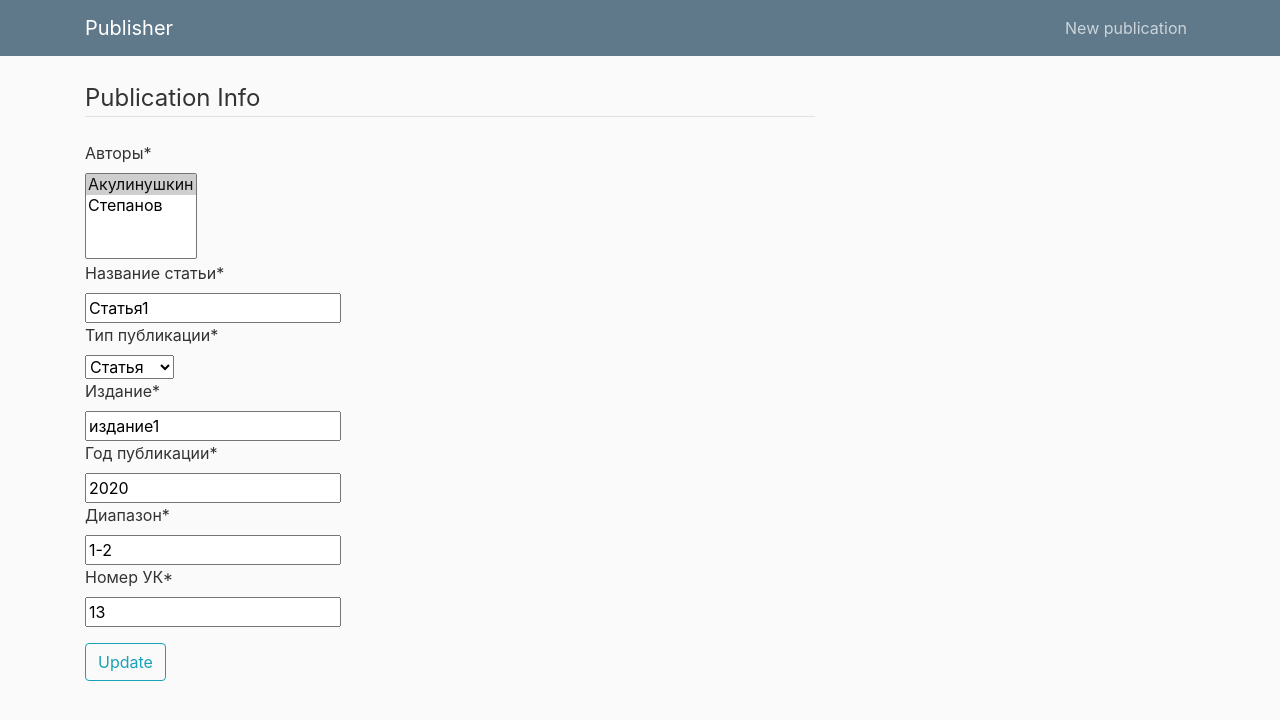
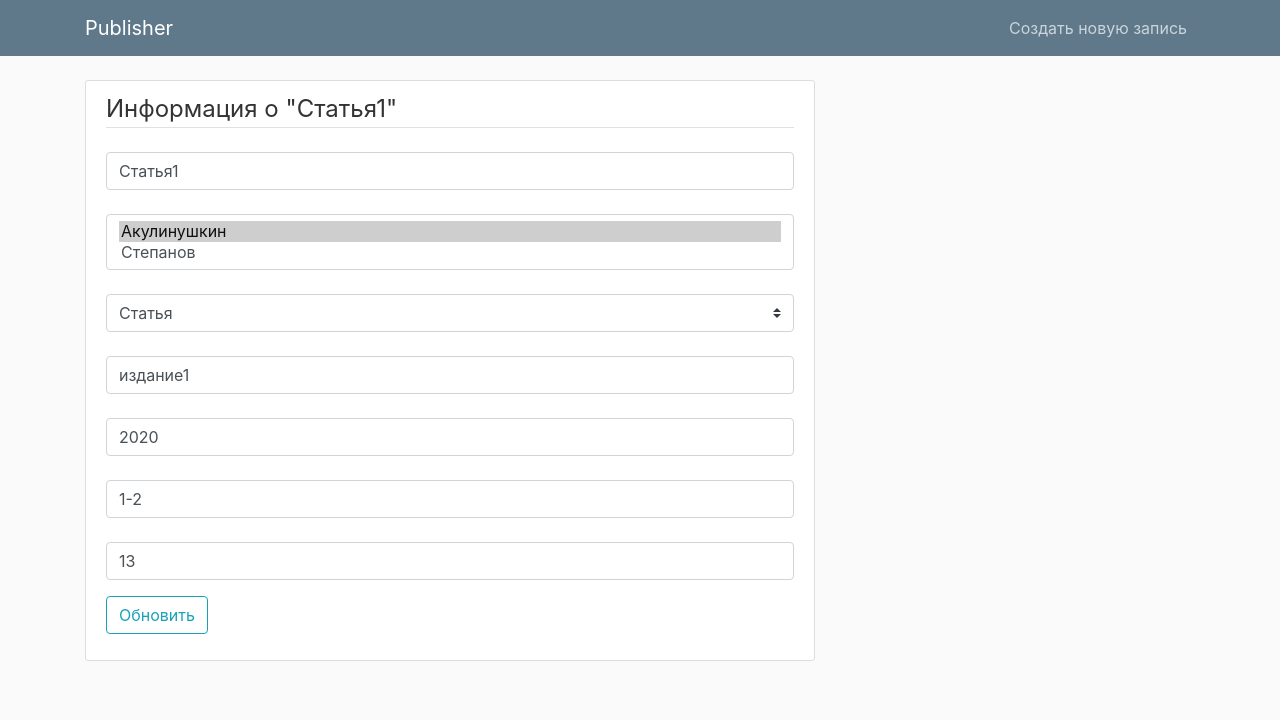
Before and after one commit to Kannykl/Publisher-2020, a Django app: page /update_publication/1 in a window 1280 px wide. Shown: the top 720 px of the page. Run offline with Django 3.2, Linux system fonts and the light colour scheme; data comes from the database, SQL or seed files in the repository; both versions use the stored data as it was after the commit; some libraries are stand-ins or nearby versions.

Commit message:
Сделаны изменения во внешнем виде страниц создания, редактирования, отображения всех публикаций

```diff
--- a/publisher/publications_table/forms.py
+++ b/publisher/publications_table/forms.py
@@ -2,7 +2,7 @@ from django import forms
 
 
 class PublicationFilter(forms.Form):
-    min_year = forms.IntegerField(label='c', required=False)
+    min_year = forms.IntegerField(label='c', required=False,)
     max_year = forms.IntegerField(label='по', required=False)
     rank_options = (
         ('лейтенант', 'лейтенант'),
@@ -24,4 +24,4 @@ class PublicationFilter(forms.Form):
 
 
 class SearchPublications(forms.Form):
-    search = forms.CharField(max_length=255, label='Поиск', required=False)
+    search = forms.CharField(max_length=255, label='', required=False)
--- a/publisher/publications_table/templates/publications_table/main.html
+++ b/publisher/publications_table/templates/publications_table/main.html
@@ -25,7 +25,7 @@
             </div>
             <!-- Navbar Right Side -->
             <div class="navbar-nav">
-                <a class="nav-item nav-link" href="{% url 'publication-create' %}">New publication</a>
+                <a class="nav-item nav-link" href="{% url 'publication-create' %}">Создать новую запись</a>
             </div>
           </div>
         </div>
--- a/publisher/publications_table/templates/publications_table/publication_update.html
+++ b/publisher/publications_table/templates/publications_table/publication_update.html
@@ -1,16 +1,31 @@
 {% extends "publications_table/main.html" %}
 {% load crispy_forms_tags %}
 {% block content %}
+{% load widget_tweaks %}
 <body>
-      <form method="POST" enctype="multipart/form-data">
+<div class="content-section">
+        <form method="POST">
             {% csrf_token %}
             <fieldset class="form-group">
-              <legend class="border-bottom mb-4">Publication Info</legend>
-              {{form | crispy}}
+                <legend class="border-bottom mb-4">Информация о "{{ object.title }}"</legend>
+                {% render_field form.title class="form-control" placeholder="Название статьи" %}
+                <br/>
+                {% render_field form.authors class="custom-select" size="2" %}
+                <br/><br/>
+                {% render_field form.type_of_publication class="custom-select" size="1" %}
+                <br/><br/>
+                {% render_field form.edition class="form-control" placeholder="Издание"%}
+                <br/>
+                {% render_field form.published_year class="form-control" placeholder="Год публикации"%}
+                <br/>
+                {% render_field form.range class="form-control" placeholder="Диапазон"%}
+                <br/>
+                {% render_field form.uk_number class="form-control" placeholder="Номер УК"%}
             </fieldset>
             <div class="form-group">
-              <button class="btn btn-outline-info" type="submit">Update</button>
+                <button class="btn btn-outline-info" type="submit">Обновить</button>
             </div>
         </form>
+    </div>
 </body>
 {% endblock content %}
--- a/publisher/publications_table/views.py
+++ b/publisher/publications_table/views.py
@@ -67,39 +67,42 @@ def sort(type_of_sort: int):
 
 def filter_publications(request, publications):
     """Фильтрует записи"""
-    form = PublicationFilter(request.GET)
-    if form.is_valid():
-        if form.cleaned_data['min_year']:
-            publications = publications.filter(published_year__gte=form.cleaned_data['min_year'])
+    if request.method == 'GET':
+        form = PublicationFilter(request.GET)
+        if form.is_valid():
+            if form.cleaned_data['min_year']:
+                publications = publications.filter(published_year__gte=form.cleaned_data['min_year'])
 
-        if form.cleaned_data['max_year']:
-            publications = publications.filter(published_year__lte=form.cleaned_data['max_year'])
+            if form.cleaned_data['max_year']:
+                publications = publications.filter(published_year__lte=form.cleaned_data['max_year'])
 
-        if form.cleaned_data['rank']:
-            publications = publications.filter(authors__military_rank__in=
-                                               form.cleaned_data['rank'])
-        if form.cleaned_data['type_of_publication']:
-            publications = publications.filter(type_of_publication__in=
-                                               form.cleaned_data['type_of_publication'])
-    return publications, form
+            if form.cleaned_data['rank']:
+                publications = publications.filter(authors__military_rank__in=
+                                                   form.cleaned_data['rank'])
+            if form.cleaned_data['type_of_publication']:
+                publications = publications.filter(type_of_publication__in=
+                                                   form.cleaned_data['type_of_publication'])
+        return publications, form
 
 
 def search_publications(request, start_publications):
     """ Поиск записей по названию, изданию или номеру УК"""
-    form = SearchPublications(request.GET)
-    if form.is_valid():
-        if form.cleaned_data['search']:
-            publications = start_publications.filter(title=form.cleaned_data['search'])
-            if publications:
-                return publications, form
-            elif form.cleaned_data['search'].isdigit():
-                publications = start_publications.filter(uk_number=form.cleaned_data['search'])
+    if request.method == 'GET':
+        form = SearchPublications(request.GET)
+        if form.is_valid():
+            if form.cleaned_data['search']:
+                publications = start_publications.filter(title=form.cleaned_data['search'])
                 if publications:
                     return publications, form
-                else:
-                    publications = start_publications.filter(edition=form.cleaned_data['search'])
+                elif form.cleaned_data['search'].isdigit():
+                    publications = start_publications.filter(uk_number=form.cleaned_data['search'])
                     if publications:
                         return publications, form
-            return publications, form
-        else:
-            return start_publications, form
+                    else:
+                        publications = start_publications.filter(edition=form.cleaned_data['search'])
+                        if publications:
+                            return publications, form
+                return publications, form
+            else:
+                return start_publications, form
+        return start_publications, form
--- a/publisher/publisher/settings.py
+++ b/publisher/publisher/settings.py
@@ -41,6 +41,7 @@ INSTALLED_APPS = [
     'django.contrib.staticfiles',
     'publications_table.apps.PublicationsTableConfig',
     'crispy_forms',
+    'widget_tweaks',
 ]
 
 MIDDLEWARE = [
```
Also changed, not shown: publisher/publications_table/templates/publications_table/all_publications.html (+9 -6 lines), publisher/publications_table/templates/publications_table/publication_create.html (+16 -3 lines), publisher/db.sqlite3. Lines whose indentation alone changed are shown as unchanged.
